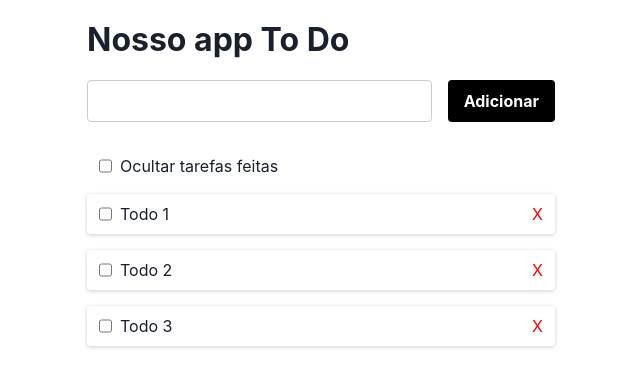
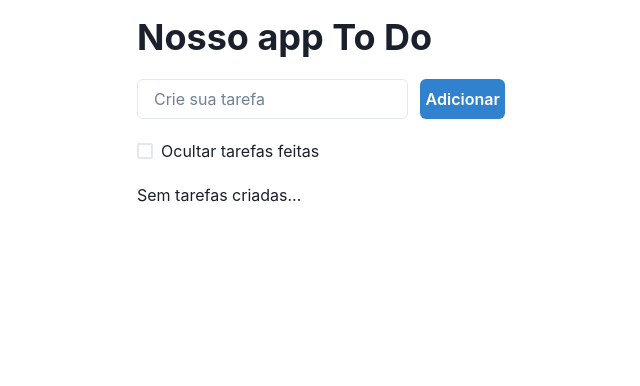
Before and after one commit to lorenecarniel/todo-react, a React (Vite) app: page / in a window 1280 px wide. Shown: the top 386 px of the page, without its empty margins (319-959 px from the left). Built offline with nearby package versions, Linux system fonts and the light colour scheme; data requests are answered from the project's data file.

Commit message:
Challenge completed

```diff
--- a/db.json
+++ b/db.json
@@ -1,19 +1,3 @@
 {
-  "todos": [
-    {
-      "id": 0.30270707783772277,
-      "content": "Todo 1",
-      "completed": false
-    },
-    {
-      "id": 0.1840868409302605,
-      "content": "Todo 2",
-      "completed": false
-    },
-    {
-      "id": 0.7787630134322743,
-      "content": "Todo 3",
-      "completed": false
-    }
-  ]
+  "todos": []
 }
--- a/package.json
+++ b/package.json
@@ -10,6 +10,7 @@
     "server": "json-server --watch db.json --port 3333"
   },
   "dependencies": {
+    "@chakra-ui/icons": "^2.0.10",
     "@chakra-ui/react": "^2.3.4",
     "@emotion/react": "^11.10.4",
     "@emotion/styled": "^11.10.4",
--- a/src/App.jsx
+++ b/src/App.jsx
@@ -3,12 +3,15 @@ import axios from 'axios';
 import { Todo } from './components/todo';
 import { TodoForm } from './components/todo-form';
 import { TodoFilter } from './components/todo-filter';
+import { Heading, List, Stack, Text } from '@chakra-ui/react';
 
 const BASE_URL = 'http://localhost:3333/todos';
 
 export function App() {
   const [todos, setTodos] = useState([]);
   const [filter, setFilter] = useState(false);
+
+  const filteredTodos = filter ? todos.filter(todo => !todo.completed) : todos;
 
   useEffect(() => {
     axios.get(BASE_URL).then(function (response) {
@@ -21,6 +24,7 @@ export function App() {
       id: Math.random(),
       content: text,
       completed: false,
+      createdAt: new Date(),
     };
     axios.post(BASE_URL, newTodo).then(function (response) {
       setTodos([...todos, response.data]);
@@ -33,7 +37,7 @@ export function App() {
   }
 
   async function onToggleTodo(id, value) {
-    await axios.put(BASE_URL + '/' + id, { completed: value });
+    await axios.patch(BASE_URL + '/' + id, { completed: value });
     setTodos(
       todos.map(todo =>
         todo.id === id ? { ...todo, completed: value } : todo,
@@ -41,34 +45,38 @@ export function App() {
     );
   }
 
-  function onToggleFilter() {
-    setFilter(!filter);
+  async function onEditTodo(id, newContent) {
+    await axios.patch(BASE_URL + '/' + id, { content: newContent });
+    setTodos(
+      todos.map(todo =>
+        todo.id === id ? { ...todo, content: newContent } : todo,
+      ),
+    );
   }
 
-  function filterTodos() {
-    return filter ? todos.filter(todo => !todo.completed) : todos;
-  }
-
-  const filteredTodos = filterTodos();
-
   return (
-    <div className="container">
-      <h1>Nosso app To Do</h1>
+    <Stack spacing={5} maxW="400px" mx="auto" p="4">
+      <Heading>Nosso app To Do</Heading>
 
       <TodoForm onCreate={onCreateTodo} />
 
-      <TodoFilter isChecked={filter} onToggle={onToggleFilter} />
+      <TodoFilter isChecked={filter} onToggle={() => setFilter(!filter)} />
 
-      <ul className="todo-list">
+      {todos.length > 0 ? (
+        <List spacing="3">
           {filteredTodos.map(todo => (
             <Todo
               key={todo.id}
               todo={todo}
               onDelete={onDeleteTodo}
               onToggle={onToggleTodo}
+              onEdit={onEditTodo}
             />
           ))}
-      </ul>
-    </div>
+        </List>
+      ) : (
+        <Text>Sem tarefas criadas...</Text>
+      )}
+    </Stack>
   );
 }
--- a/src/components/todo-filter.jsx
+++ b/src/components/todo-filter.jsx
@@ -1,13 +1,9 @@
+import { Checkbox } from '@chakra-ui/react';
+
 export function TodoFilter({ isChecked, onToggle }) {
   return (
-    <div className="todo-filter">
-      <input
-        id="filter-todo"
-        type="checkbox"
-        checked={isChecked}
-        onChange={onToggle}
-      />
-      <label htmlFor="filter-todo">Ocultar tarefas feitas</label>
-    </div>
+    <Checkbox isChecked={isChecked} onChange={onToggle}>
+      Ocultar tarefas feitas
+    </Checkbox>
   );
 }
--- a/src/components/todo-form.jsx
+++ b/src/components/todo-form.jsx
@@ -1,3 +1,4 @@
+import { Button, Flex, Input } from '@chakra-ui/react';
 import { useState } from 'react';
 
 export function TodoForm({ onCreate }) {
@@ -6,7 +7,7 @@ export function TodoForm({ onCreate }) {
   async function onSubmit(e) {
     e.preventDefault();
     onCreate(text);
-    setText("");
+    setText('');
   }
 
   function onTextChange(event) {
@@ -14,9 +15,16 @@ export function TodoForm({ onCreate }) {
   }
 
   return (
-    <form className="todo-form" onSubmit={onSubmit}>
-      <input id="todo-text" type="text" value={text} onChange={onTextChange} />
-      <button type="submit">Adicionar</button>
-    </form>
+    <Flex as="form" gap="3" onSubmit={onSubmit}>
+      <Input
+        type="text"
+        value={text}
+        onChange={onTextChange}
+        placeholder="Crie sua tarefa"
+      />
+      <Button type="submit" colorScheme="blue">
+        Adicionar
+      </Button>
+    </Flex>
   );
 }
--- a/src/components/todo.jsx
+++ b/src/components/todo.jsx
@@ -1,4 +1,18 @@
-export function Todo({ todo, onDelete, onToggle }) {
+import {
+  Checkbox,
+  Flex,
+  IconButton,
+  Input,
+  ListItem,
+  Text,
+} from '@chakra-ui/react';
+import { DeleteIcon, EditIcon, CheckIcon } from '@chakra-ui/icons';
+import { useState } from 'react';
+
+export function Todo({ todo, onDelete, onToggle, onEdit }) {
+  const [isEditing, setIsEditing] = useState(false);
+  const [newContent, setNewContent] = useState(todo.content);
+
   function onDeleteClick() {
     onDelete(todo.id);
   }
@@ -7,18 +21,53 @@ export function Todo({ todo, onDelete, onToggle }) {
     onToggle(todo.id, !todo.completed);
   }
 
+  function onEditClick() {
+    setIsEditing(!isEditing);
+
+    if (isEditing) {
+      onEdit(todo.id, newContent);
+    }
+  }
+
+  function onContentChange(event) {
+    setNewContent(event.target.value);
+  }
+
   return (
-    <li>
-      <input
-        id={todo.id}
-        type="checkbox"
-        checked={todo.completed}
-        onChange={onToggleClick}
+    <ListItem p="2" display="flex" shadow="base" rounded="md">
+      <Flex flexGrow="1" alignItems="center" gap="2">
+        {isEditing ? (
+          <Input value={newContent} onChange={onContentChange} />
+        ) : (
+          <Checkbox isChecked={todo.completed} onChange={onToggleClick}>
+            <Text
+              as={todo.completed && 'del'}
+              color={todo.completed && 'gray.400'}
+            >
+              {todo.content}
+            </Text>
+          </Checkbox>
+        )}
+        <Text color={'gray.400'} fontSize="xs">
+          {todo.createdAt.slice(0, 10).replace(/-/g, '/')}
+        </Text>
+      </Flex>
+      <IconButton
+        size="sm"
+        variant="ghost"
+        colorScheme={'green'}
+        icon={!isEditing ? <EditIcon /> : <CheckIcon />}
+        onClick={onEditClick}
+        aria-label={!isEditing ? 'Edit todo' : 'Save todo'}
       />
-      <label htmlFor={todo.id}>{todo.content}</label>
-      <button type="button" onClick={onDeleteClick}>
-        X
-      </button>
-    </li>
+      <IconButton
+        size="sm"
+        variant="ghost"
+        colorScheme={'red'}
+        icon={<DeleteIcon />}
+        onClick={onDeleteClick}
+        aria-label="Delete todo"
+      />
+    </ListItem>
   );
 }
```
Also changed, not shown: 1 other file (tests, documents, lock files or other folders). Lines whose indentation alone changed are shown as unchanged.
